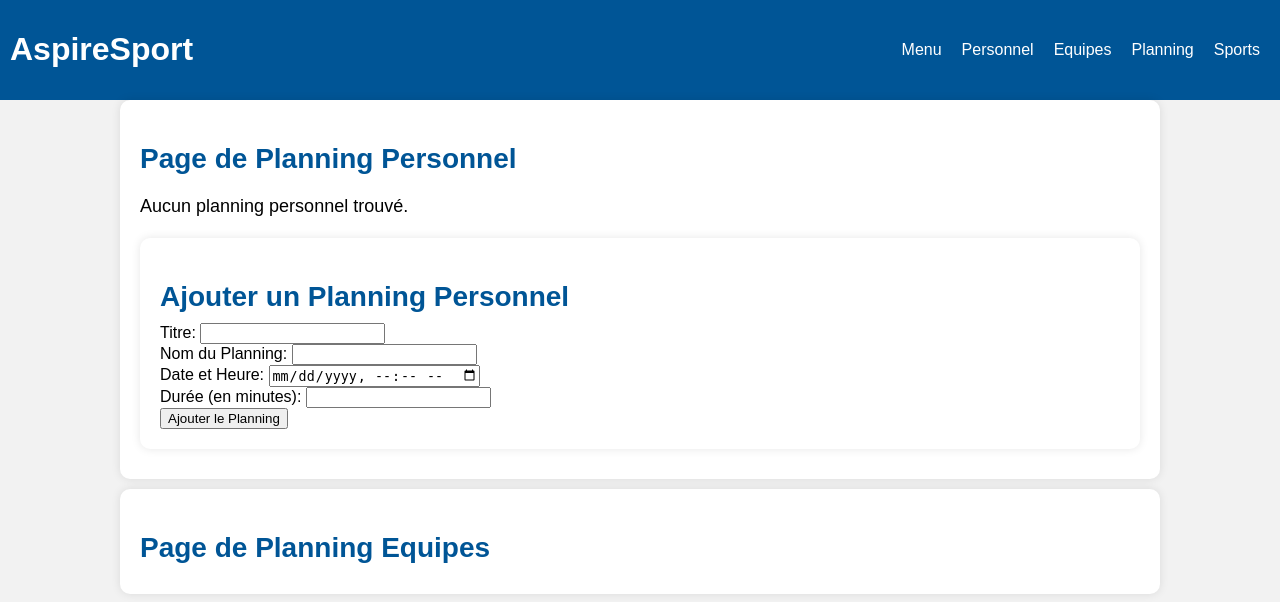
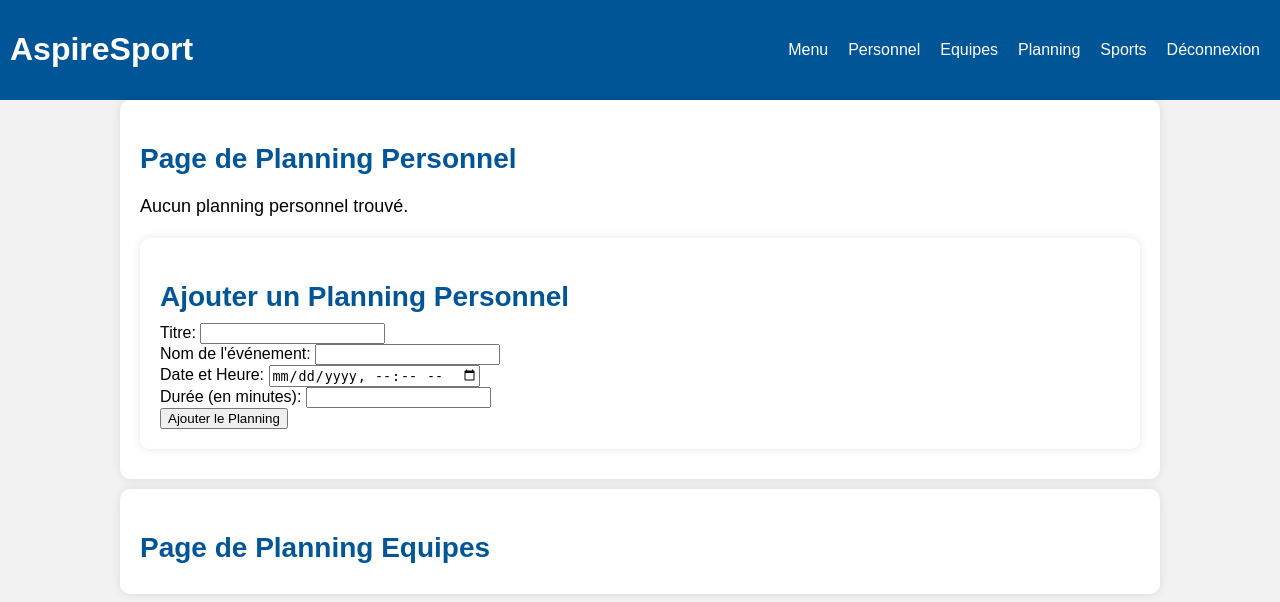
Before and after one commit to quamilou/Projet_BTS1_SPORT, a PHP site: page /Planning.php in a window 1280 px wide. Shown: the top 602 px of the page. Run offline with PHP 8.4, Linux system fonts and the light colour scheme; a user stored in the database is signed in; data that the repository does not hold is empty.

Commit message:
Update Planning.php

```diff
--- a/vue/Planning.php
+++ b/vue/Planning.php
@@ -25,6 +25,7 @@ session_start();
                 <li><a href="../vue/Equipes.php">Equipes</a></li>
                 <li><a href="../vue/Planning.php">Planning</a></li>
                 <li><a href="../vue/Sport.php">Sports</a></li>
+                <li><a href="../controller/deconnexion.php">Déconnexion</a></li>
             </ul>
         </nav>
     </header>
@@ -52,7 +53,7 @@ session_start();
                 <label for="titre">Titre:</label>
                 <input type="text" id="titre" name="titre" required><br>
 
-                <label for="nom_planning">Nom du Planning:</label>
+                <label for="nom_planning">Nom de l'événement:</label>
                 <input type="text" id="nom_planning" name="nom_planning" required><br>
 
                 <label for="date_heure">Date et Heure:</label>
```
